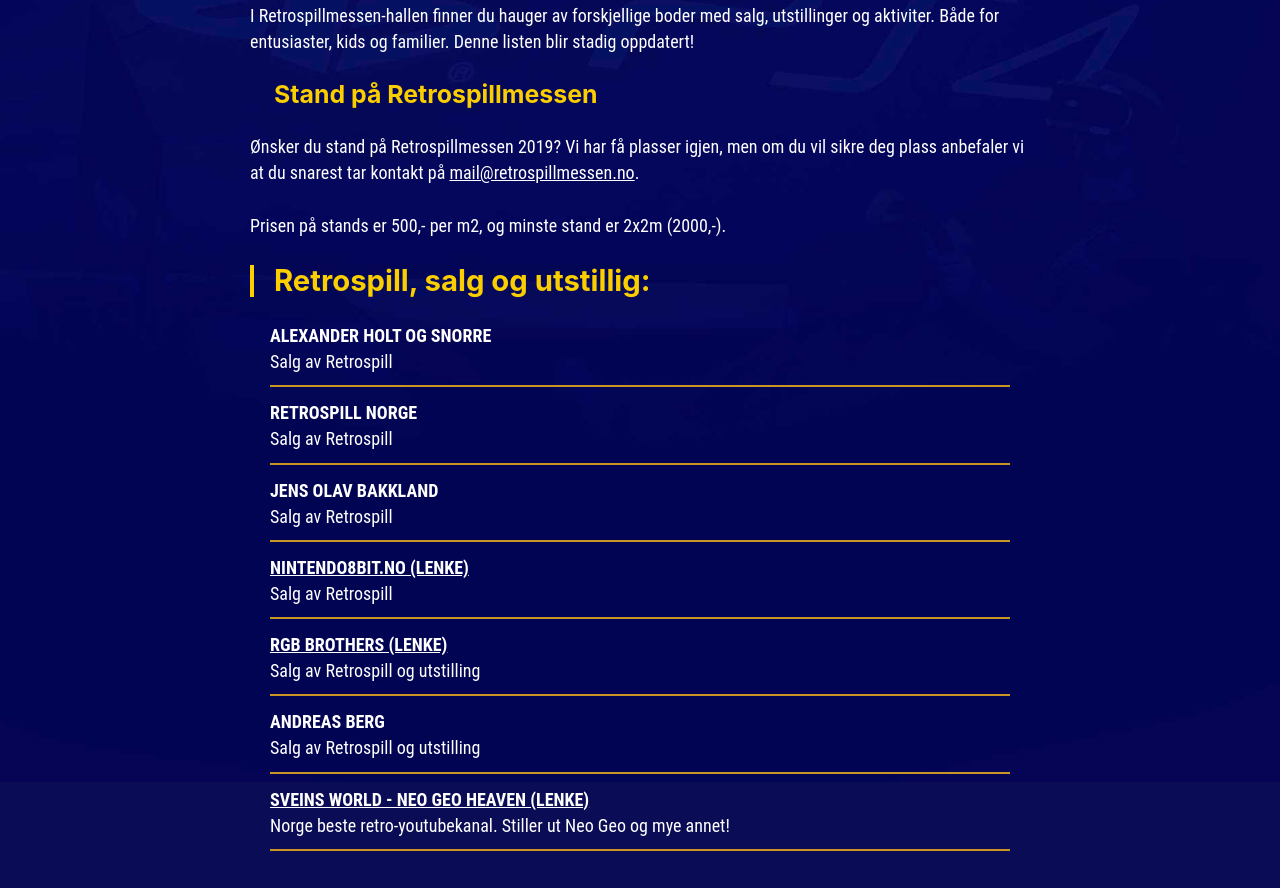
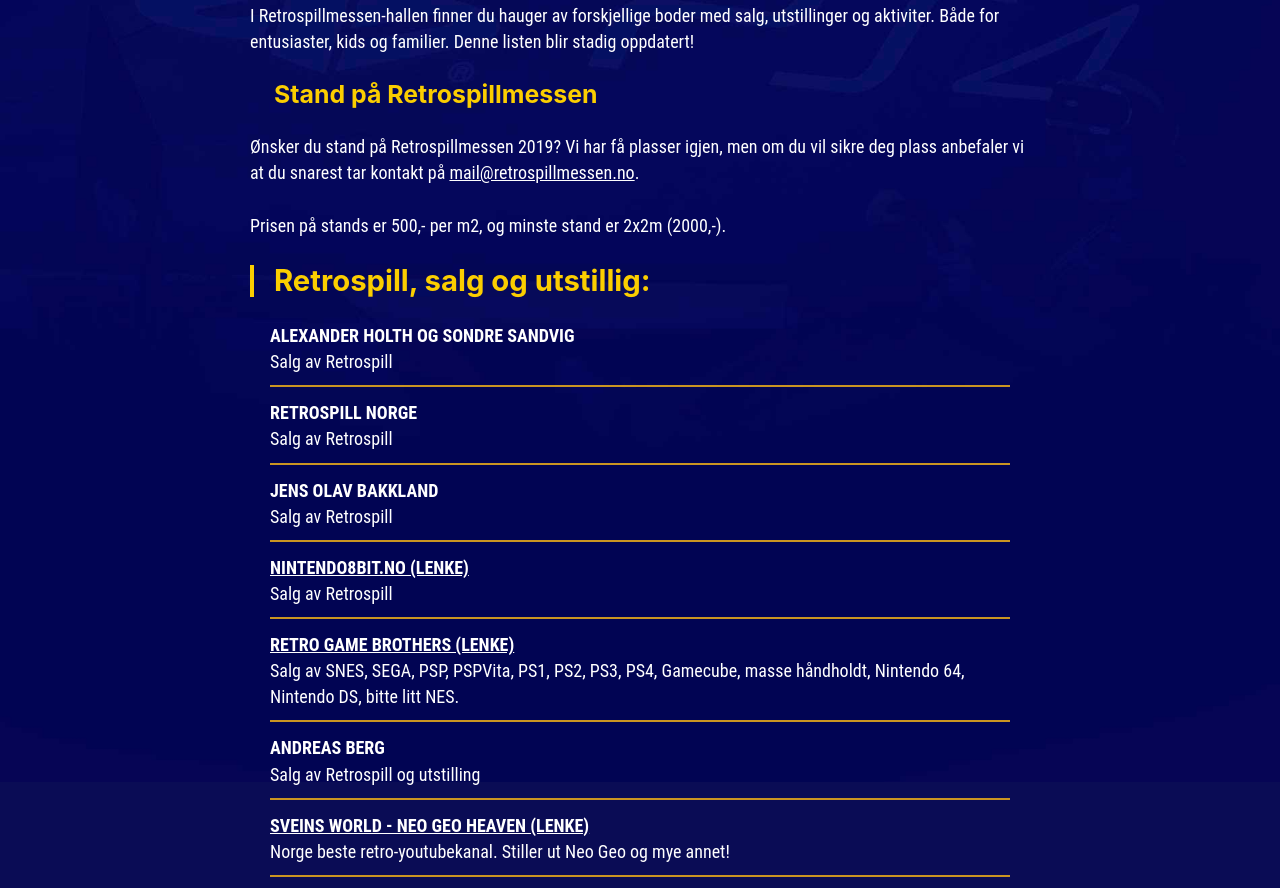
Before and after one commit to retrojorgen/rsm-next, a Gatsby site: page /vendors in a window 1280 px wide. Shown: the part 178-1066 px from the top of the page. Built offline with nearby package versions, Linux system fonts and the light colour scheme; Gatsby itself is replaced by a stand-in of ours.

Commit message:
updated names vendors

```diff
--- a/src/pages/vendors.js
+++ b/src/pages/vendors.js
@@ -105,7 +105,7 @@
         <SectionTitle>Retrospill, salg og utstillig:</SectionTitle>
         <ul>
           <li>
-            <div className="title">Alexander Holt og Snorre</div>
+            <div className="title">Alexander Holth og Sondre Sandvig</div>
             <div className="description">Salg av Retrospill</div>
           </li>
           <li>
@@ -131,10 +131,13 @@
                 href="https://www.facebook.com/groups/RetroGameBrothers/"
                 target="new_window"
               >
-                RGB Brothers (lenke)
+                Retro Game Brothers (lenke)
               </a>
             </div>
-            <div className="description">Salg av Retrospill og utstilling</div>
+            <div className="description">
+              Salg av SNES, SEGA, PSP, PSPVita, PS1, PS2, PS3, PS4, Gamecube,
+              masse håndholdt, Nintendo 64, Nintendo DS, bitte litt NES.
+            </div>
           </li>
           <li>
             <div className="title">Andreas Berg</div>
```
